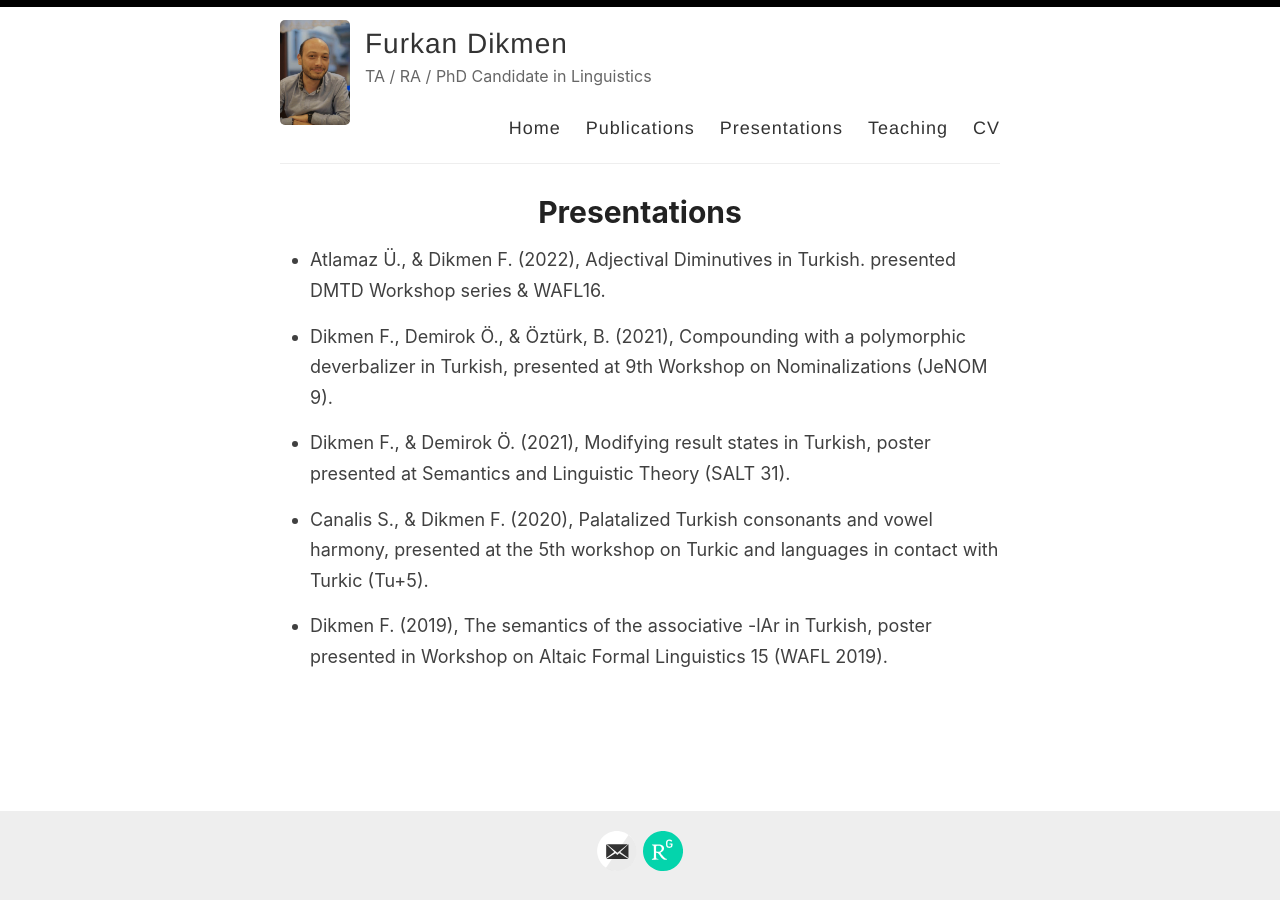
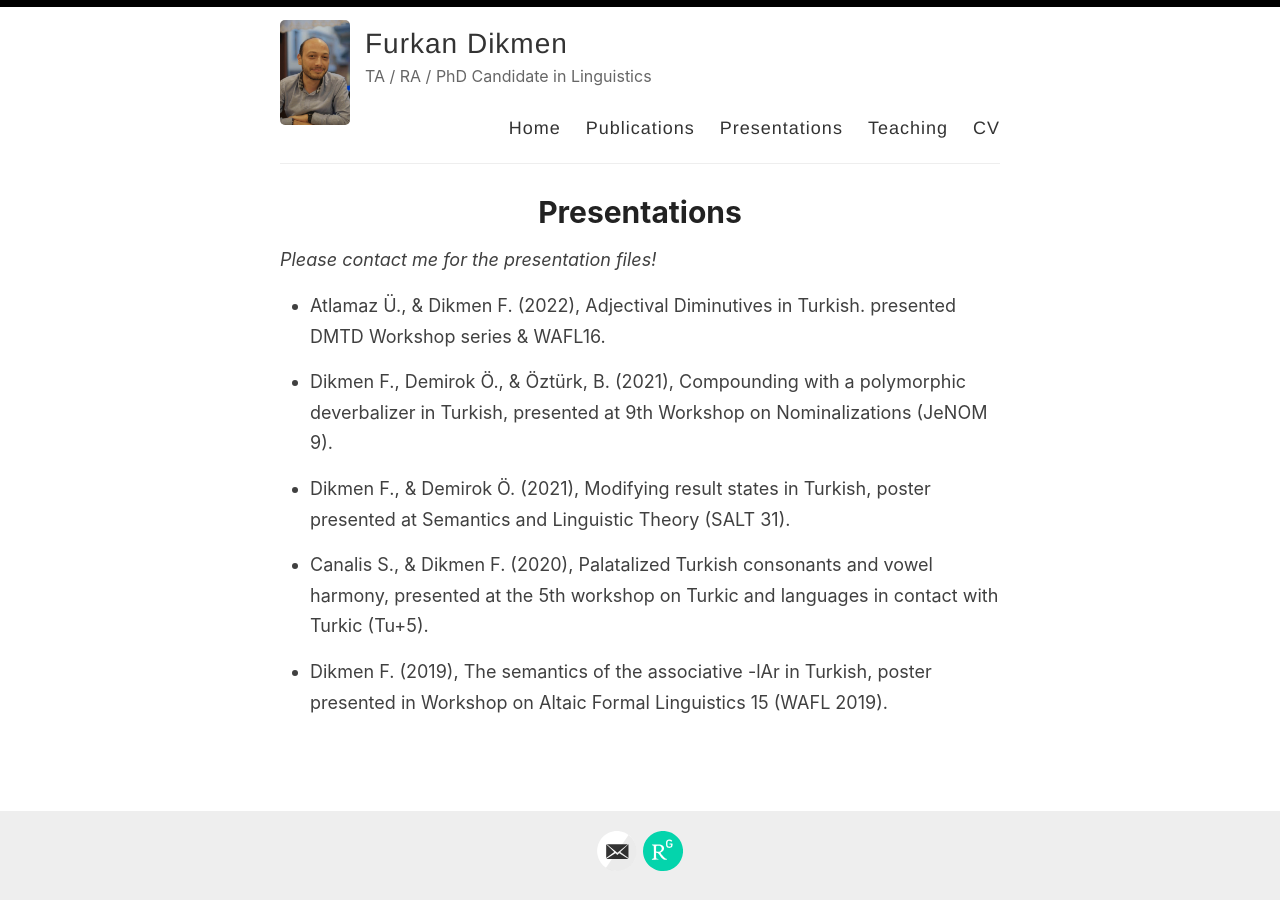
Before and after one commit to furkandikmen/furkandikmen.github.io, a Jekyll site: the page built from _pages/presentations.md, in a window 1280 px wide. Built offline with Jekyll 4.4.1, drawn with Linux system fonts in a browser that asks for light colours.

Commit message:
Update presentations.md

```diff
--- a/_pages/presentations.md
+++ b/_pages/presentations.md
@@ -3,6 +3,8 @@ layout: page
 title: Presentations
 permalink: /presentations/
 ---
+
+_Please contact me for the presentation files!_
 
 - Atlamaz Ü., & Dikmen F. (2022), Adjectival Diminutives in Turkish. presented DMTD Workshop series & WAFL16.
 
```
